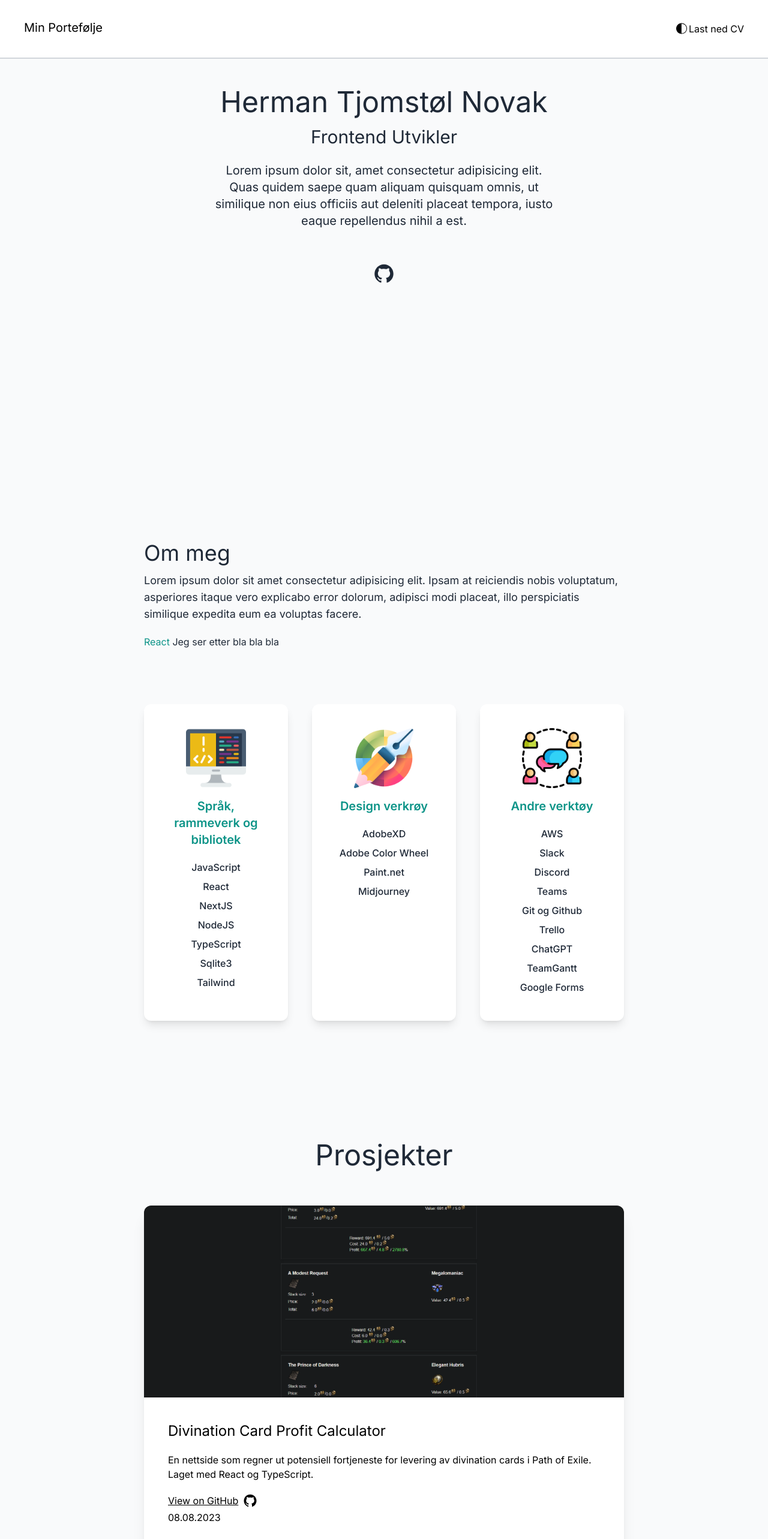
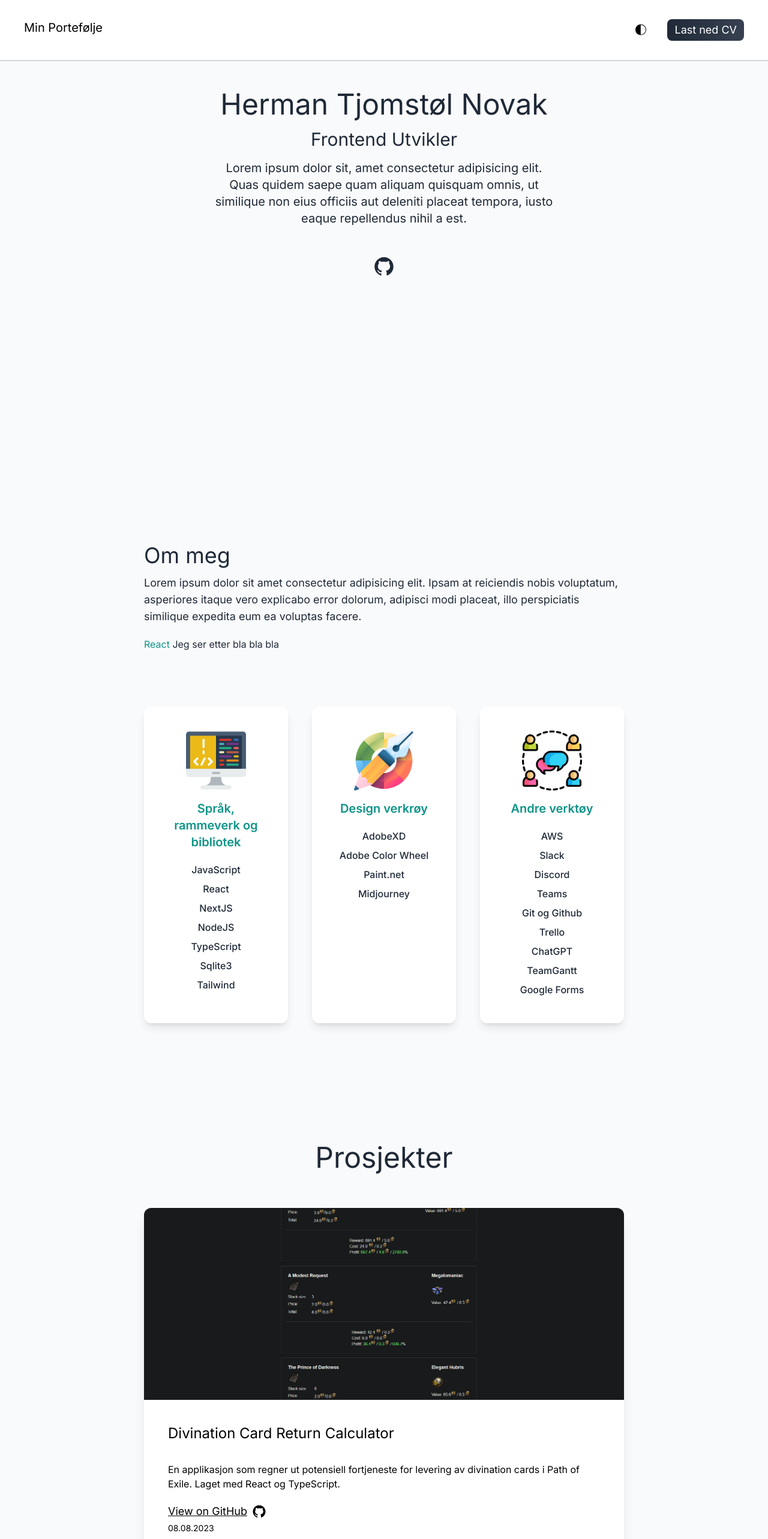
Before and after one commit to hernok/next-portfolio, a Next.js app: page / in a window 1280 px wide. Shown: the top 2566 px of the page at 60% size. Built offline with nearby package versions, Linux system fonts and the light colour scheme.

Commit message:
finished download button and project cards

```diff
--- a/public/data.json
+++ b/public/data.json
@@ -14,7 +14,7 @@
     "id": 2,
     "date": "09.12.2022",
     "project_name": "NodeJS exam",
-    "description": "En oppskriftsdatabase, premium brukere har tilgang til flere oppskrifter. Laget med SQLite3 og NodeJS.",
+    "description": "En oppskriftsdatabase, premium brukere har tilgang til flere oppskrifter, admin kan redigere oppskrifter. Laget med SQLite3 og NodeJS.",
     "live": false,
     "git": "https://github.com/hernok/Webtechnology-NodeJS-Exam",
     "href": "https://github.com/hernok/Webtechnology-NodeJS-Exam",
@@ -47,8 +47,8 @@
   {
     "id": 6,
     "date": "08.08.2023",
-    "project_name": "Divination Card Profit Calculator",
-    "description": "En nettside som regner ut potensiell fortjeneste for levering av divination cards i Path of Exile. Laget med React og TypeScript.",
+    "project_name": "Divination Card Return Calculator",
+    "description": "En applikasjon som regner ut potensiell fortjeneste for levering av divination cards i Path of Exile. Laget med React og TypeScript.",
 
     "live": false,
     "git": "https://github.com/hernok/div-card-profit",
--- a/src/app/page.tsx
+++ b/src/app/page.tsx
@@ -7,7 +7,7 @@ import { AiFillGithub } from "react-icons/ai";
 export default function Home() {
   return (
     <div>
-      <main className="bg-gray-50 px-10 md:px-20 lg:px-60 dark:bg-slate-800">
+      <main className="bg-gray-50 px-3 md:px-20 lg:px-60 dark:bg-slate-800">
         <section className="min-h-screen">
           <Hero />
           <div className="text-gray-800 text-4xl flex justify-center gap 16 dark:text-gray-200">
--- a/src/components/hero/Hero.tsx
+++ b/src/components/hero/Hero.tsx
@@ -2,14 +2,14 @@ import React from "react";
 
 const Hero = () => {
   return (
-    <div className="text-center px-10 py-10 lg:py-30">
-      <h2 className="text-gray-800 text-4xl py-2 md:text-5xl dark:text-gray-200">
+    <div className="text-center py-10 lg:py-30">
+      <h2 className="text-gray-800 text-xl py-2 md:text-5xl dark:text-gray-200">
         Herman Tjomstøl Novak
       </h2>
-      <h3 className="text-gray-800 text-2xl py-2 md:text-3xl dark:text-gray-200">
+      <h3 className="text-gray-800 text-l py-2 md:text-3xl dark:text-gray-200">
         Frontend Utvikler
       </h3>
-      <p className="text-gray-800 text-md leading-4 py-4 md:text-xl max-w-xl mx-auto dark:text-gray-200">
+      <p className="text-gray-800 text-sm leading-4 py-2 md:text-xl max-w-xl mx-auto dark:text-gray-200">
         Lorem ipsum dolor sit, amet consectetur adipisicing elit. Quas quidem
         saepe quam aliquam quisquam omnis, ut similique non eius officiis aut
         deleniti placeat tempora, iusto eaque repellendus nihil a est.
--- a/src/components/navbar/DownloadButton.jsx
+++ /dev/null
@@ -1,27 +0,0 @@
-"use client";
-import React from "react";
-
-const DownloadButton = () => {
-  const handleDownload = async () => {
-    try {
-      const response = await fetch("/api/downloadCv");
-      if (!response.ok) {
-        throw new Error("Network response was not ok");
-      }
-      const data = await response.json();
-      window.location.href = data.url;
-    } catch (error) {
-      console.error("Error downloading file:", error);
-    }
-  };
-  return (
-    <button
-      className="text-lg bg-gradient-to-r from-gray-800 to-gray-500 text-white px-3 py-1 rounded-lg ml-8 cursor-pointer dark:from-slate-500 dark:to-slate-800"
-      onClick={handleDownload}
-    >
-      Last ned CV
-    </button>
-  );
-};
-
-export default DownloadButton;
--- a/src/components/navbar/Navbar.tsx
+++ b/src/components/navbar/Navbar.tsx
@@ -1,17 +1,34 @@
+"use client";
 import React from "react";
 import ThemeSwitch from "../themeSwitch/ThemeSwitch";
-import DownloadButton from "./DownloadButton";
 
 const Navbar = () => {
+  const handleDownload = async () => {
+    try {
+      const response = await fetch("/api/downloadCv");
+      if (!response.ok) {
+        throw new Error("Network response was not ok");
+      }
+      const data = await response.json();
+      window.location.href = data.url;
+    } catch (error) {
+      console.error("Error downloading file:", error);
+    }
+  };
   return (
-    <nav className="bg-white select-none border-solid border-b-2 border-gray-300 py-8 flex justify-between px-10 dark:bg-slate-900 dark:border-0">
-      <h1 className="text-xl">Min Portefølje</h1>
+    <nav className="bg-white select-none border-solid border-b-2 border-gray-300 py-8 flex justify-between px-3 md:px-10 dark:bg-slate-900 dark:border-0">
+      <h1 className="text-sm md:text-xl">Min Portefølje</h1>
       <ul className="flex items-center">
         <li>
           <ThemeSwitch />
         </li>
         <li>
-          <DownloadButton />
+          <button
+            className="text-sm md:text-lg text-white bg-gradient-to-r from-gray-800 to-gray-700 px-3 py-1 rounded-lg sm:ml-2 md:ml-8 cursor-pointer dark:text-slate-900 dark:from-slate-100 dark:to-slate-200"
+            onClick={handleDownload}
+          >
+            Last ned CV
+          </button>
         </li>
       </ul>
     </nav>
--- a/src/components/projectCard/ProjectCard.tsx
+++ b/src/components/projectCard/ProjectCard.tsx
@@ -53,7 +53,7 @@ const ProjectCard = () => {
           className="shadow-xl rounded-xl bg-white mb-10 lg:mb-0 flex flex-col justify-between overflow-hidden dark:bg-slate-900"
           key={project.id}
         >
-          <div className="w-full h-80 overflow-hidden relative">
+          <div className="w-full h-40 sm:h-80 overflow-hidden relative">
             <Image
               src={`/assets/${project.image}`}
               alt={project.alt}
@@ -62,39 +62,54 @@ const ProjectCard = () => {
               height={1000}
             />
           </div>
-          <div className="p-10 flex flex-col justify-between flex-grow">
+          <div className="p-2 md:p-10 flex flex-col justify-between flex-grow">
             <div>
-              <h2 className="text-2xl mb-3">{project.project_name}</h2>
+              <h2 className="text-lg md:text-2xl pb-3">
+                {project.project_name}
+              </h2>
               {project.live && (
-                <button className=" py-1 px-2 bg-blue-600 rounded-xl dark:bg-blue-800 ">
+                <button className="md:hidden block py-1 px-2 bg-blue-600 rounded-xl dark:bg-blue-800">
                   <a
                     href={project.href}
-                    className="text-gray-200 dark:text-white font-medium"
+                    className="text-gray-200 text-sm md:text-base dark:text-white"
                   >
                     View in browser
                   </a>
                 </button>
               )}
-              <div className="mt-5">
+              <div>
+                <div className="text-sm md:text-base pt-5">
                   <p>{project.description}</p>
                 </div>
               </div>
-            <div className="mt-5">
-              <div className="flex justify-between lg:block">
+
+              <div className="pt-5 md:flex md:justify-between">
+                <div>
                   {project.git && (
-                  <button className="cursor-pointer flex items-center mb-1">
+                    <button className="cursor-pointer flex items-center pb-1">
                       <a
                         href={`${project.git}`}
-                      className=" text-md inline-flex items-center underline hover:text-blue-500"
+                        className="text-xs md:text-lg inline-flex items-center underline hover:text-blue-500"
                       >
                         View on GitHub
                       </a>
-                    <p className="text-2xl ml-2">
+                      <p className="text-xl md:text-2xl ml-2">
                         <AiFillGithub />
                       </p>
                     </button>
                   )}
-                <p>{project.date}</p>
+                  <p className="text-xs md:text-sm">{project.date}</p>
+                </div>
+                {project.live && (
+                  <button className="hidden md:block md:my-2 py-1 px-2 bg-blue-600 rounded-xl dark:bg-blue-800">
+                    <a
+                      href={project.href}
+                      className="text-gray-200 text-sm md:text-base dark:text-white"
+                    >
+                      View in browser
+                    </a>
+                  </button>
+                )}
               </div>
             </div>
           </div>
```
Lines whose indentation alone changed are shown as unchanged.
